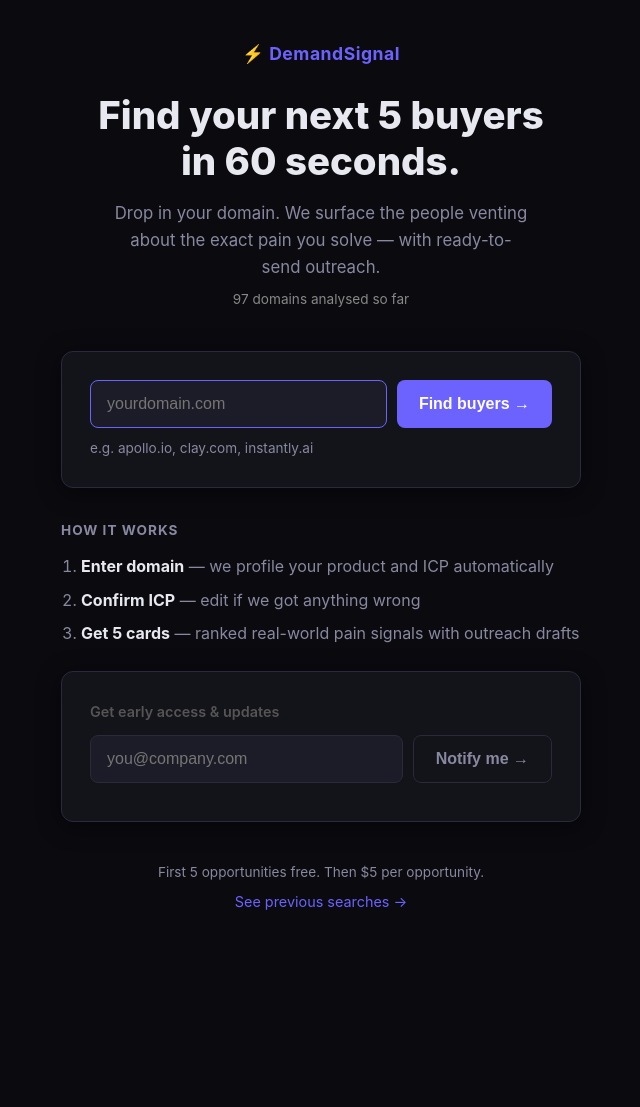
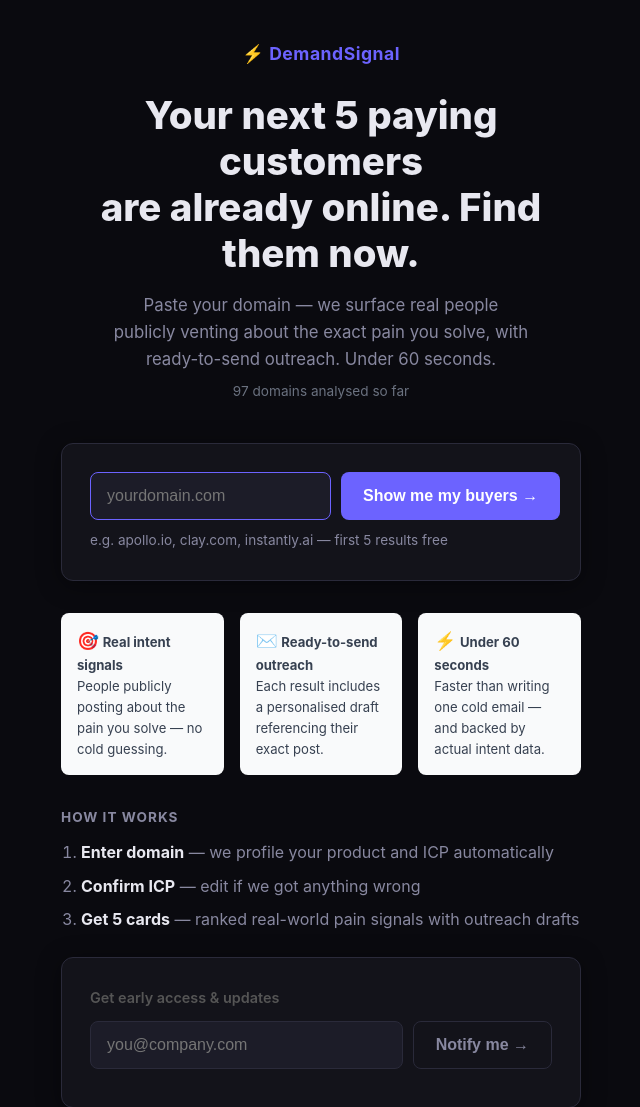
Before and after one commit to nickhac/demand-signal-mvp, a FastAPI app: page / in a window 1280 px wide. Shown: the top 1107 px of the page, without its empty margins (319-959 px from the left). Before the commit the page ends 910 px from the top, so only its background shows below. Run offline with FastAPI, Linux system fonts and the light colour scheme.

Commit message:
feat(DEM-157): improve landing page conversion — stronger CTA, social proof strip, live domain counter
- h1: 'Your next 5 paying customers are already online. Find them now.'
- CTA button: 'Show me my buyers →' (was 'Find buyers →')
- input hint now mentions 'first 5 results free'
- Add 3-card social proof strip (Real signals, Ready-to-send outreach, Under 60 seconds)
- Live domain counter via /api/stats rendered below tagline
- OG/Twitter: upgrade to summary_large_image on both index + results templates
- og:image and twitter:image added pointing to /static/og-image.png

```diff
--- a/templates/index.html
+++ b/templates/index.html
@@ -3,25 +3,27 @@
 <head>
   <meta charset="UTF-8">
   <meta name="viewport" content="width=device-width, initial-scale=1.0">
-  <title>Demand Signal — Find your next 5 buyers</title>
+  <title>DemandSignal — Find your next 5 paying customers</title>
   <!-- Open Graph -->
-  <meta property="og:title" content="DemandSignal — Find your next 5 buyers" />
-  <meta property="og:description" content="Paste your domain. Get 5 B2B prospects already talking about the problem you solve — with evidence and ready-to-send outreach." />
+  <meta property="og:title" content="DemandSignal — Find your next 5 paying customers" />
+  <meta property="og:description" content="Paste your domain. We surface real B2B prospects already venting about the pain you solve — with evidence and ready-to-send outreach. Under 60 seconds." />
   <meta property="og:url" content="https://demand-signal-mvp.onrender.com" />
   <meta property="og:type" content="website" />
+  <meta property="og:image" content="https://demand-signal-mvp.onrender.com/static/og-image.png" />
   <!-- Twitter Card -->
-  <meta name="twitter:card" content="summary" />
-  <meta name="twitter:title" content="DemandSignal — Find your next 5 buyers" />
-  <meta name="twitter:description" content="Paste your domain. Get 5 B2B prospects already talking about the problem you solve." />
+  <meta name="twitter:card" content="summary_large_image" />
+  <meta name="twitter:title" content="DemandSignal — Find your next 5 paying customers" />
+  <meta name="twitter:description" content="Paste your domain. Get 5 B2B prospects already talking about the problem you solve — with evidence and ready-to-send outreach." />
+  <meta name="twitter:image" content="https://demand-signal-mvp.onrender.com/static/og-image.png" />
   <link rel="stylesheet" href="/static/style.css">
 </head>
 <body>
   <div class="container narrow">
     <header class="hero">
       <div class="logo">⚡ DemandSignal</div>
-      <h1>Find your next 5 buyers<br>in 60 seconds.</h1>
-      <p class="tagline">Drop in your domain. We surface the people venting about the exact pain you solve — with ready-to-send outreach.</p>
-      <p class="social-proof-counter" id="statsCounter" style="font-size:0.85rem;color:#888;margin-top:0.5rem;min-height:1.2em;"></p>
+      <h1>Your next 5 paying customers<br>are already online. Find them now.</h1>
+      <p class="tagline">Paste your domain — we surface real people publicly venting about the exact pain you solve, with ready-to-send outreach. Under 60 seconds.</p>
+      <p class="social-proof-counter" id="stats-counter" style="font-size:0.85rem;color:#6b7280;margin-top:0.5rem;min-height:1.2em;"></p>
     </header>
 
     <div class="card form-card">
@@ -40,12 +42,28 @@
             autofocus
           >
           <button type="submit" class="btn primary" id="submit-btn">
-            <span class="btn-text">Find buyers →</span>
+            <span class="btn-text">Show me my buyers →</span>
             <span class="btn-loading" style="display:none">Analyzing…</span>
           </button>
         </div>
-        <p class="input-hint">e.g. apollo.io, clay.com, instantly.ai</p>
+        <p class="input-hint">e.g. apollo.io, clay.com, instantly.ai — first 5 results free</p>
       </form>
+    </div>
+
+    <!-- Social proof strip -->
+    <div class="social-proof-strip" style="display:flex;gap:1rem;margin:1.25rem 0;flex-wrap:wrap;">
+      <div class="proof-item" style="flex:1;min-width:160px;background:#f9fafb;border-radius:8px;padding:0.9rem 1rem;font-size:0.82rem;color:#374151;">
+        <span style="font-size:1.1rem;">🎯</span> <strong>Real intent signals</strong><br>
+        People publicly posting about the pain you solve — no cold guessing.
+      </div>
+      <div class="proof-item" style="flex:1;min-width:160px;background:#f9fafb;border-radius:8px;padding:0.9rem 1rem;font-size:0.82rem;color:#374151;">
+        <span style="font-size:1.1rem;">✉️</span> <strong>Ready-to-send outreach</strong><br>
+        Each result includes a personalised draft referencing their exact post.
+      </div>
+      <div class="proof-item" style="flex:1;min-width:160px;background:#f9fafb;border-radius:8px;padding:0.9rem 1rem;font-size:0.82rem;color:#374151;">
+        <span style="font-size:1.1rem;">⚡</span> <strong>Under 60 seconds</strong><br>
+        Faster than writing one cold email — and backed by actual intent data.
+      </div>
     </div>
 
     <div class="how-it-works">
@@ -89,12 +107,12 @@
   </div>
 
   <script>
-    // Load stats counter
+    // Load live domain counter
     fetch('/api/stats')
       .then(r => r.json())
       .then(data => {
         const n = data.domainsAnalyzed || 0;
-        const el = document.getElementById('statsCounter');
+        const el = document.getElementById('stats-counter');
         if (el && n > 0) el.textContent = n.toLocaleString() + ' domains analysed so far';
       })
       .catch(() => {});
--- a/templates/results.html
+++ b/templates/results.html
@@ -10,9 +10,10 @@
   <meta property="og:url" content="https://demand-signal-mvp.onrender.com" />
   <meta property="og:type" content="website" />
   <!-- Twitter Card -->
-  <meta name="twitter:card" content="summary" />
+  <meta name="twitter:card" content="summary_large_image" />
   <meta name="twitter:title" content="5 buyer signals found for {{ domain }} | DemandSignal" />
-  <meta name="twitter:description" content="Paste your domain. Get 5 B2B prospects already talking about the problem you solve." />
+  <meta name="twitter:description" content="Real people publicly posting about the pain {{ domain }} solves — with ready-to-send outreach." />
+  <meta name="twitter:image" content="https://demand-signal-mvp.onrender.com/static/og-image.png" />
   <link rel="stylesheet" href="/static/style.css">
 </head>
 <body>
```
